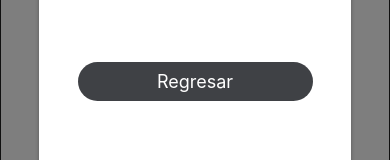
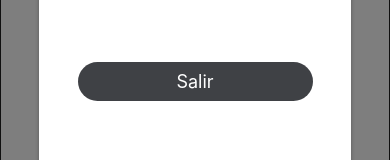
Before and after one commit to BrahiamAcosta/Estructuras-de-datos---Front, a React Native app in the folder Front/: screen /Scanner in a window 390 px wide. Shown: the part 418-578 px from the top of the page. Built offline with nearby package versions, Linux system fonts and the light colour scheme.

Commit message:
overlay buttons text correction

```diff
--- a/Front/Components/CustomOverlay.js
+++ b/Front/Components/CustomOverlay.js
@@ -21,7 +21,7 @@ export default function CustomOverlay({ visible, toggleOverlay, children }) {
                     width: 235,
                     borderRadius: 30,
                 }}
-                title="Volver a intentar"
+                title="Cerrar"
                 onPress={toggleOverlay}
             />
         </Overlay>
--- a/Front/screens/ScannerScreen.js
+++ b/Front/screens/ScannerScreen.js
@@ -113,7 +113,7 @@ export default function ScannerScreen({ navigation }) {
                             width: 235,
                             borderRadius: 30,
                         }}
-                        title="Regresar"
+                        title="Salir"
                         onPress={toggleOverlay}
                     />
                 </Overlay>
```
